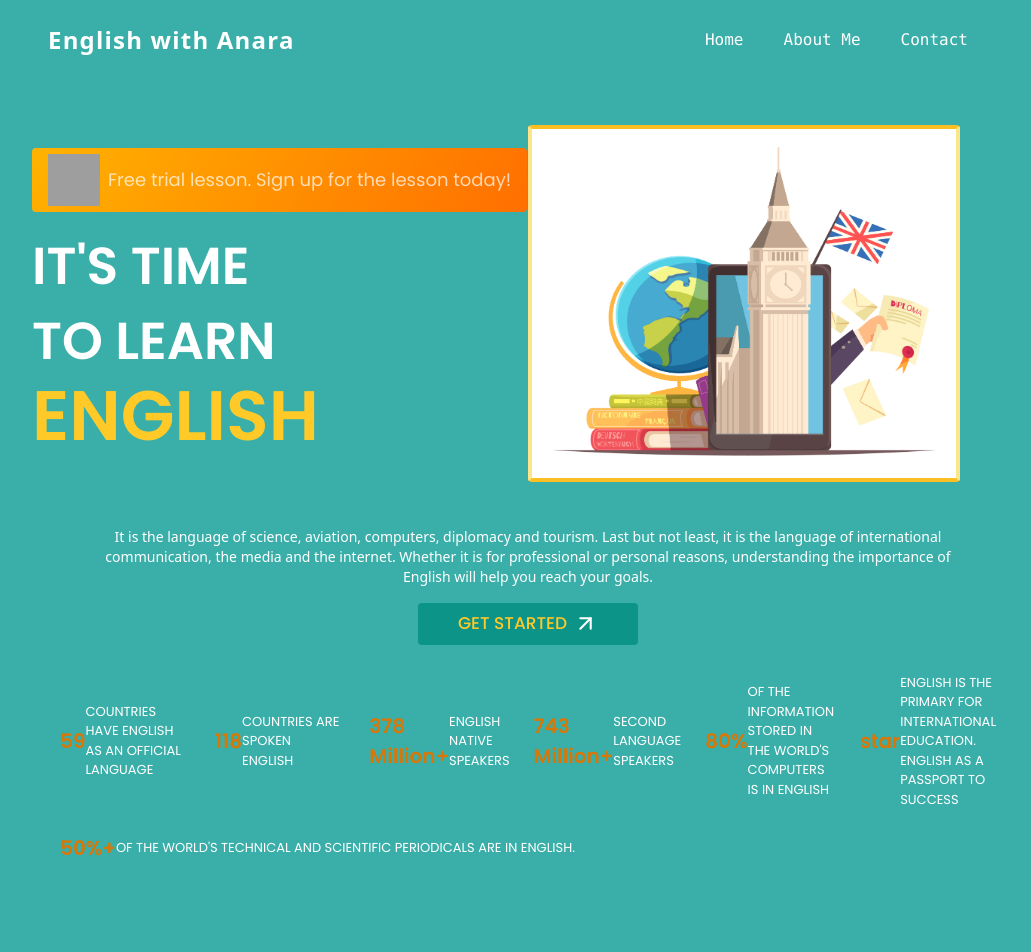
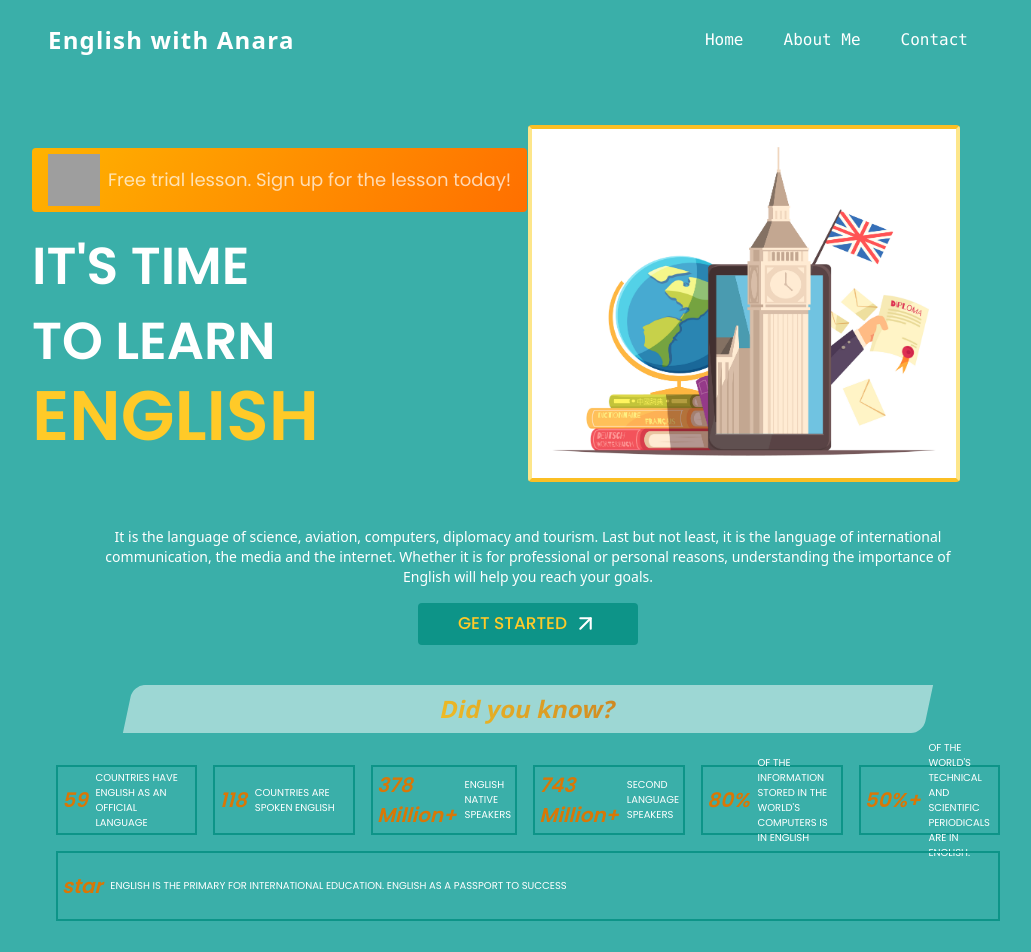
Before and after one commit to Dina2703/anara-website, a React (Create React App) app: page / in a window 1280 px wide. Shown: the top 952 px of the page, without its empty margins (112-1143 px from the left). Built offline with nearby package versions, Linux system fonts and the light colour scheme; grey boxes are pictures that could not be loaded.

Commit message:
'did you know'  part done

```diff
--- a/src/components/Stats.js
+++ b/src/components/Stats.js
@@ -2,21 +2,28 @@ import { stats } from "../constants";
 import styles from "../style";
 
 const Stats = () => (
-  <section className={`${styles.flexCenter} flex-row flex-wrap sm:mb-20 mb-6`}>
+  <>
+    <div className="  text-center my-6  font-bold bg-white  rounded-tl-xl rounded-br-xl -skew-x-12 bg-opacity-50 mx-20 py-2">
+      <h1 className="text-gradient text-2xl ">Did you know?</h1>
+    </div>
+    <section
+      className={`${styles.flexCenter} flex-row flex-wrap sm:mb-20 mb-6`}
+    >
       {stats.map((stat) => (
         <div
           key={stat.id}
-        className={`flex-1 flex justify-start items-center flex-row m-3`}
+          className={`flex-1 flex justify-start items-center flex-row m-2  w-[25%] border-2 h-[70px] p-1 border-teal-600`}
         >
-        <h4 className="font-poppins font-semibold xs:text-[20px] text-[10px]  text-amber-600">
+          <h4 className="font-poppins font-semibold xs:text-[20px] text-[10px]  text-amber-600 italic pr-2">
             {stat.value}
           </h4>
-        <p className="font-poppins font-normal xs:text-[13px] text-[px] uppercase  text-white">
+          <p className="font-poppins font-normal xs:text-[10px] text-[px] uppercase  text-white">
             {stat.title}
           </p>
         </div>
       ))}
     </section>
+  </>
 );
 
 export default Stats;
--- a/src/constants/index.js
+++ b/src/constants/index.js
@@ -107,14 +107,14 @@ export const stats = [
   {
     id: "stats-7",
     title:
-      "English is the primary  for international education. English as a passport to success",
-    value: "star",
+      "of the world's technical and scientific periodicals are in English.",
+    value: "50%+",
   },
   {
     id: "stats-8",
     title:
-      "of the world's technical and scientific periodicals are in English.",
-    value: "50%+",
+      "English is the primary  for international education. English as a passport to success",
+    value: "star",
   },
 ];
 
--- a/src/index.css
+++ b/src/index.css
@@ -18,17 +18,29 @@
   scroll-behavior: smooth;
 }
 
-.text-gradient {
+/* .text-gradient {
   background: radial-gradient(
-    74.18% 34.18% at 53.16%,
-
-    #ffd54f 71.54%,
-    #ffb300 100%
+    54.18% 34.18% at 87.16% 55%,
+    #e3791c 71.54%,
+    #ffd54f 80%
   );
   -webkit-background-clip: text;
   -webkit-text-fill-color: transparent;
   background-clip: text;
   text-fill-color: transparent;
+} */
+
+.text-gradient {
+  background: -webkit-linear-gradient(
+    225deg,
+    #b45e20 20%,
+    #efbd25 62%,
+    #0d17d8 100%
+  );
+  background-clip: text;
+  -webkit-background-clip: text;
+  text-fill-color: transparent;
+  -webkit-text-fill-color: transparent;
 }
 
 .bg-blue-gradient {
```
Lines whose indentation alone changed are shown as unchanged.
